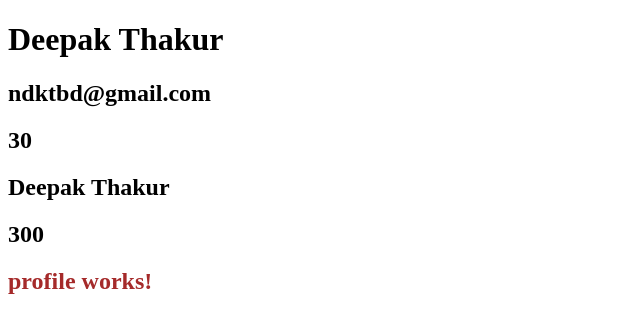
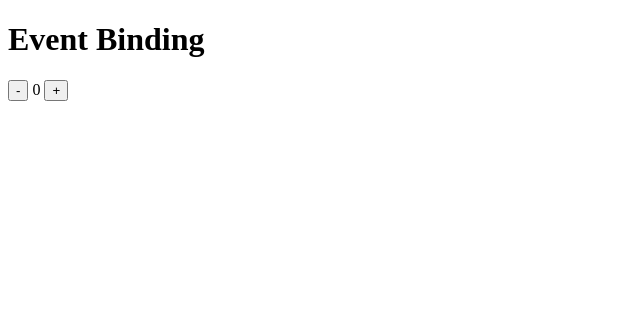
Before and after one commit to deep-coder1/angular22-tutorial-csbs, an Angular app: page / in a window 1280 px wide. Shown: the top 332 px of the page, without its empty margins (0-640 px from the left). Built offline with nearby package versions, Linux system fonts and the light colour scheme.

Commit message:
Learn Events and Click Event in Angular

```diff
--- a/src/app/app.html
+++ b/src/app/app.html
@@ -1,7 +1,13 @@
-<h1>{{name}}</h1>
+<!-- <h1>{{name}}</h1>
 <h2>{{email}}</h2>
 <h2>{{10+20}}</h2>
 <h2>{{getName()}}</h2>
-<h2>{{getValue(100,200)}}</h2>
+<h2>{{getValue(100,200)}}</h2> -->
 
-<app-profile></app-profile>
+<!-- <app-profile></app-profile> -->
+
+<h1>Event Binding</h1>
+<!-- <button (click)="callMe()">Click Me</button> -->
+<button (click)="counter('minus')">-</button>
+<span> {{count}} </span>
+<button (click)="counter('plus')">+</button>
--- a/src/app/app.ts
+++ b/src/app/app.ts
@@ -9,13 +9,27 @@ import { Profile } from './profile/profile';
   templateUrl: './app.html',
   // template:`<h1>Inline Template {{name}}<h1>`,
 })
+// export class App {
+//   name="Deepak Thakur"
+//   email="ndktbd@gmail.com"
+//   getName(){
+//     return this.name;
+//   }
+//   getValue(a:number,b:number){
+//     return a+b;
+//   }
+// }
 export class App {
-  name="Deepak Thakur"
-  email="ndktbd@gmail.com"
-  getName(){
-    return this.name;
-  }
-  getValue(a:number,b:number){
-    return a+b;
+  // callMe(){
+  //   alert("Hello Angular 22")
+  // }
+
+  count = 0;
+  counter(action: string) {
+    if (action == 'minus') {
+      this.count>0 && this.count--;
+    } else {
+      this.count++;
+    }
   }
 }
```
